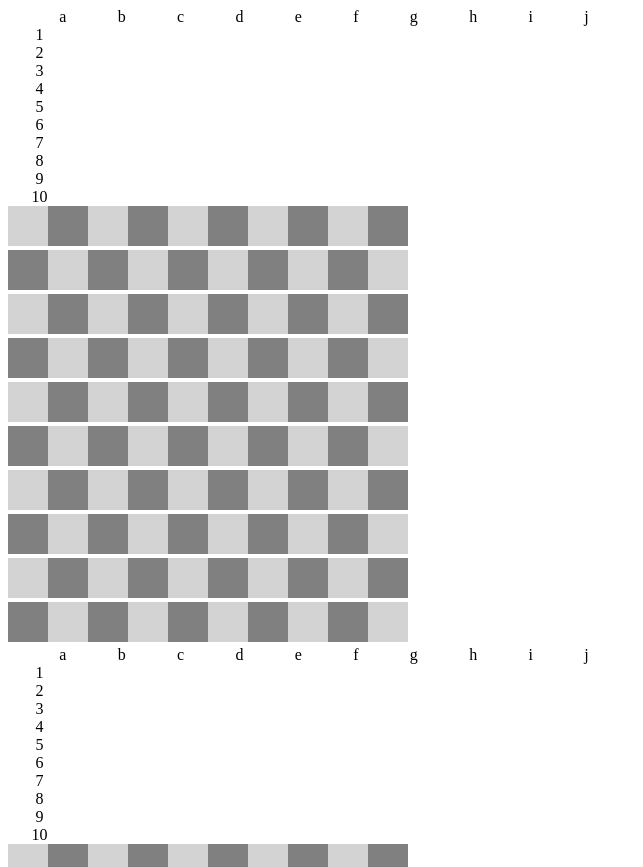
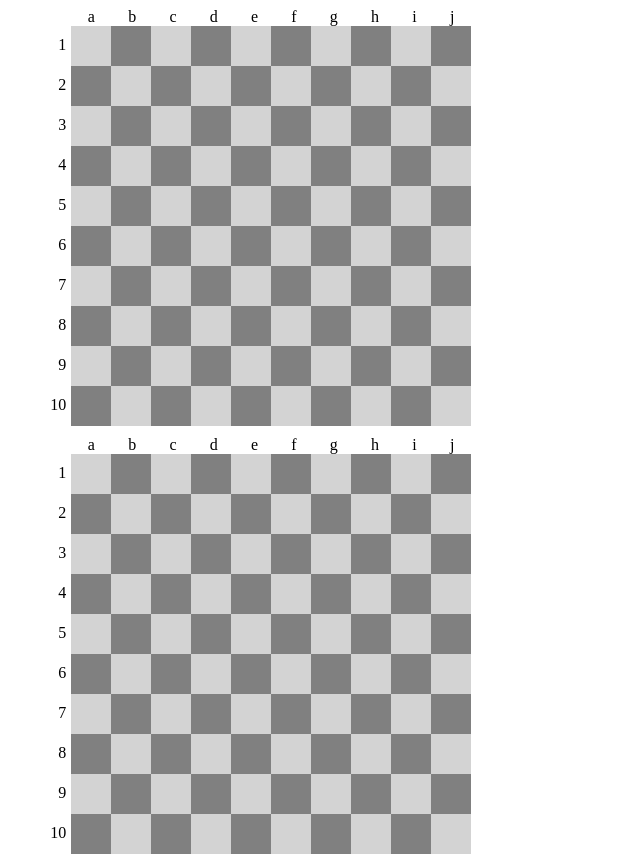
Before and after one commit to ahSOLO/battleship, a plain HTML site: page index.html in a window 1280 px wide. Shown: the top 867 px of the page, without its empty margins (0-643 px from the left). Drawn offline with Linux system fonts and the light colour scheme.

Commit message:
Improved game board

```diff
--- a/app.js
+++ b/app.js
@@ -13,6 +13,7 @@ const setUpBoards = function() {
     // Iterate through rows
     for (let i = 0; i < boardLength; i++) {
       let row = document.createElement('div');
+      row.classList.add("row");
       board.appendChild(row).id = `board_${idx + 1}_row_${i + 1}`;
       if (i % 2 === 1) {
         color = 1;
@@ -49,6 +50,7 @@ const setUpLabels = function () {
   boardNumbers.forEach( (board) => {
     for (let i = 0; i < boardLength; i++) {
       let number = document.createElement('li');
+      number.classList.add("number");
       number.textContent = i + 1;
       board.appendChild(number);
     }
--- a/index.html
+++ b/index.html
@@ -7,7 +7,7 @@
   <title>Battleship!</title>
 </head>
 <body>
-  <div class="container">
+  <div class="game_container">
     <div class="board" id="board_1">
       <div class="letters"></div>
       <div class="numbers"></div>
--- a/styles.css
+++ b/styles.css
@@ -1,7 +1,14 @@
+.game_container{
+  display: flex;
+  flex-direction: column;
+  justify-content: center;
+}
+
 .square {
   display: inline-block;
   height: 40px;
   width: 40px;
+  margin: 0px;
 }
 
 .sqr1 {
@@ -14,19 +21,32 @@
 
 .numbers {
   list-style-type: none;
-  height: 100%;
+  height: 400px;
   width: 5%;
+  margin-top: 10px;
   display: flex;
+  float: left;
   flex-direction: column;
-  justify-content: space-evenly;
-  text-align: center;
+  justify-content: center;
+  text-align: right;
 }
 
 .letters {
   list-style-type: none;
   position: relative;
-  width: 50%;
+  left: 5%;
+  width: 400px;
   display: flex;
-  justify-content: space-evenly;
+  justify-content: space-around;
   align-items: center;
 }
+
+.number{
+  height: 40px;
+  margin-right: 5px;
+}
+
+.row {
+  position: relative;
+  display: flex;
+}
```
